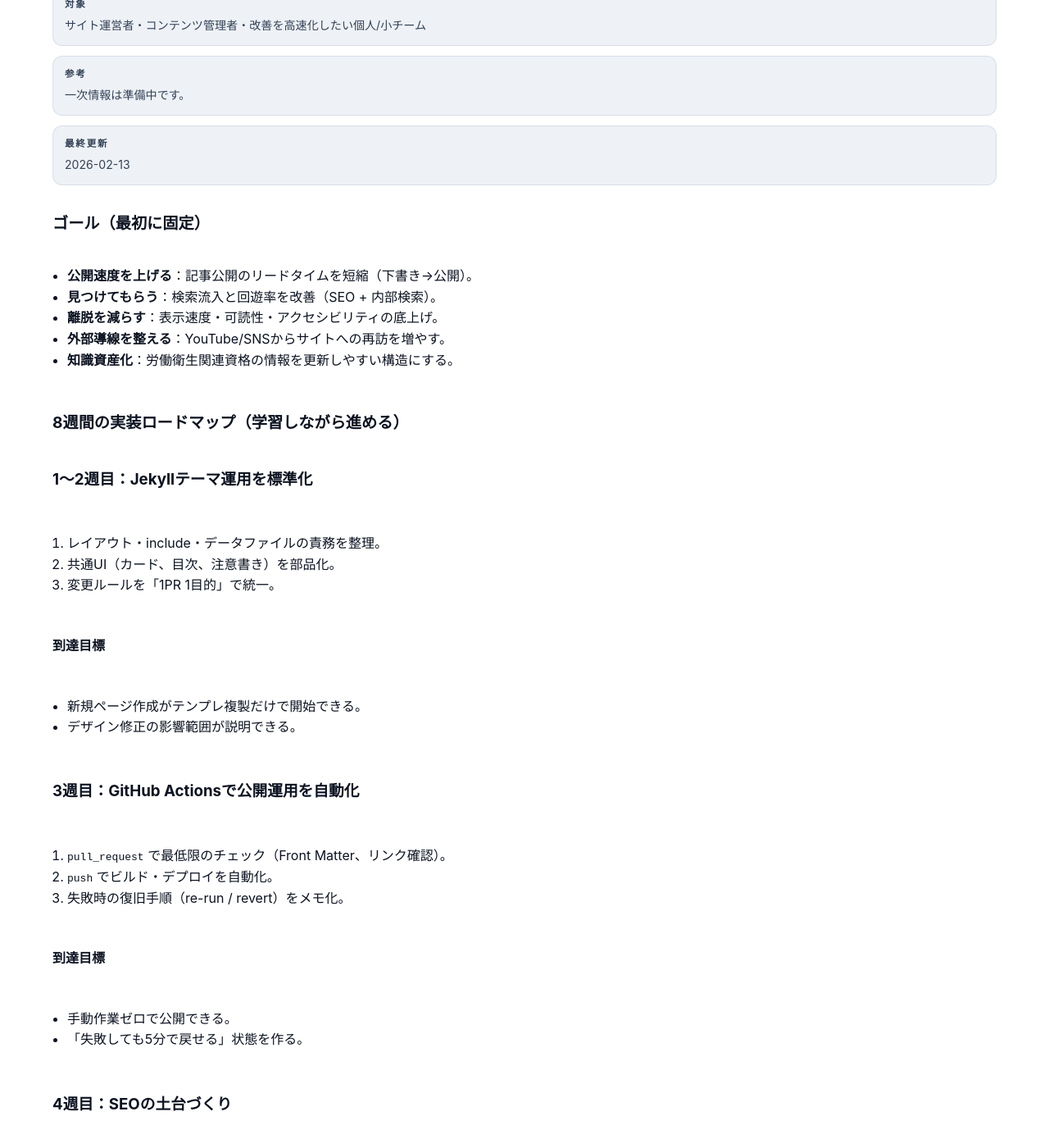
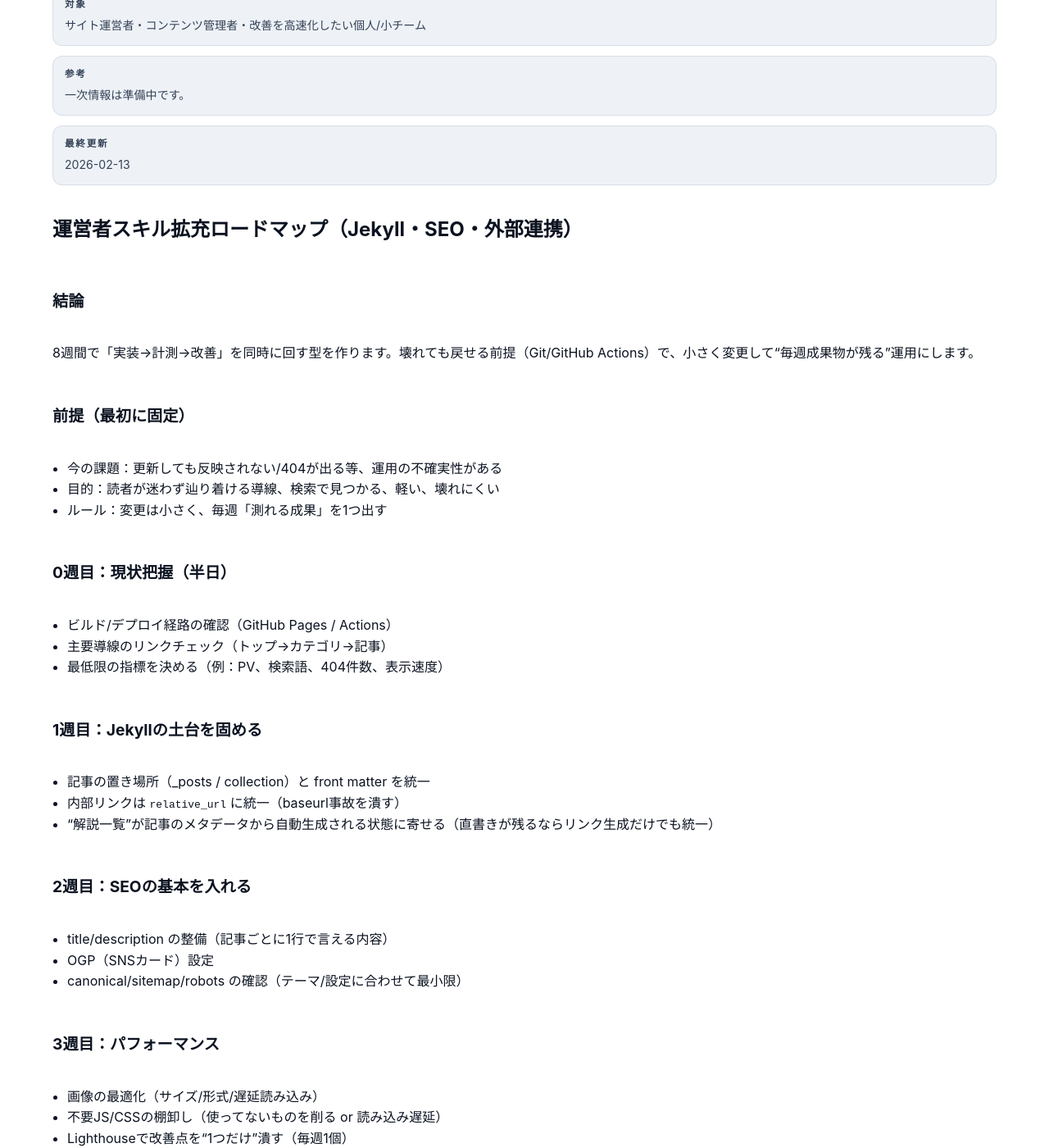
Before and after one commit to rodoeisei-lab/rodoeisei-lab, a Jekyll site: the page built from _guides/operator-skill-expansion-roadmap.md, in a window 1280 px wide and 1400 px high, scrolled down 474 px. Shown: the whole window at 82% size. Built offline with Jekyll 4.4.1, drawn with Linux system fonts in a browser that asks for light colours; some of the changed text lies outside the part shown.

Commit message:
Fix guide card links for baseurl and complete two guide articles

```diff
--- a/_guides/operator-skill-expansion-roadmap.md
+++ b/_guides/operator-skill-expansion-roadmap.md
@@ -1,7 +1,7 @@
 ---
 layout: article
 title: 運営者スキル拡充ロードマップ（Jekyll・SEO・外部連携）
-description: 小さく試して高速に改善するために、Jekyllテーマ運用、GitHub Actions、SEO/WCAG 2.2、パフォーマンス、検索、SNS・YouTube連携、資格情報整理を一気通貫で学ぶ実践計画。
+description: 小さく試して高速に改善するために、Jekyllテーマ運用、GitHub Actions、SEO/WCAG 2.2、パフォーマンス、検索、SNS・外部導線連携を一気通貫で学ぶ実践計画。
 summary: 8週間で運営スキルを拡張する実践ロードマップ。<br>実装・計測・改善を同時に進める。<br>壊れても戻せる前提で、スピード優先の運用設計へ。
 category: Guides
 level: 実務
@@ -24,116 +24,85 @@
 lead: 「壊れても戻せる」運用を前提に、学習と実装を同時進行するための短期集中プランです。
 ---
 
-## ゴール（最初に固定）
+# 運営者スキル拡充ロードマップ（Jekyll・SEO・外部連携）
 
-- **公開速度を上げる**：記事公開のリードタイムを短縮（下書き→公開）。
-- **見つけてもらう**：検索流入と回遊率を改善（SEO + 内部検索）。
-- **離脱を減らす**：表示速度・可読性・アクセシビリティの底上げ。
-- **外部導線を整える**：YouTube/SNSからサイトへの再訪を増やす。
-- **知識資産化**：労働衛生関連資格の情報を更新しやすい構造にする。
+## 結論
+8週間で「実装→計測→改善」を同時に回す型を作ります。壊れても戻せる前提（Git/GitHub Actions）で、小さく変更して“毎週成果物が残る”運用にします。
 
-## 8週間の実装ロードマップ（学習しながら進める）
+## 前提（最初に固定）
+- 今の課題：更新しても反映されない/404が出る等、運用の不確実性がある
+- 目的：読者が迷わず辿り着ける導線、検索で見つかる、軽い、壊れにくい
+- ルール：変更は小さく、毎週「測れる成果」を1つ出す
 
-### 1〜2週目：Jekyllテーマ運用を標準化
+## 0週目：現状把握（半日）
+- ビルド/デプロイ経路の確認（GitHub Pages / Actions）
+- 主要導線のリンクチェック（トップ→カテゴリ→記事）
+- 最低限の指標を決める（例：PV、検索語、404件数、表示速度）
 
-1. レイアウト・include・データファイルの責務を整理。
-2. 共通UI（カード、目次、注意書き）を部品化。
-3. 変更ルールを「1PR 1目的」で統一。
+## 1週目：Jekyllの土台を固める
+- 記事の置き場所（_posts / collection）と front matter を統一
+- 内部リンクは `relative_url` に統一（baseurl事故を潰す）
+- “解説一覧”が記事のメタデータから自動生成される状態に寄せる（直書きが残るならリンク生成だけでも統一）
 
-**到達目標**
-- 新規ページ作成がテンプレ複製だけで開始できる。
-- デザイン修正の影響範囲が説明できる。
+## 2週目：SEOの基本を入れる
+- title/description の整備（記事ごとに1行で言える内容）
+- OGP（SNSカード）設定
+- canonical/sitemap/robots の確認（テーマ/設定に合わせて最小限）
 
-### 3週目：GitHub Actionsで公開運用を自動化
+## 3週目：パフォーマンス
+- 画像の最適化（サイズ/形式/遅延読み込み）
+- 不要JS/CSSの棚卸し（使ってないものを削る or 読み込み遅延）
+- Lighthouseで改善点を“1つだけ”潰す（毎週1個）
 
-1. `pull_request` で最低限のチェック（Front Matter、リンク確認）。
-2. `push` でビルド・デプロイを自動化。
-3. 失敗時の復旧手順（re-run / revert）をメモ化。
+## 4週目：WCAG（アクセシビリティ）
+- コントラスト、フォーカス、見出し構造、代替テキストの最低限
+- iOS Safariで崩れる箇所の再現と修正（CSSの優先度/フォント/折返し）
 
-**到達目標**
-- 手動作業ゼロで公開できる。
-- 「失敗しても5分で戻せる」状態を作る。
+## 5週目：サイト内検索（Algolia等）
+- 既存の検索があるなら “壊れない運用” に寄せる（インデックス更新/対象範囲）
+- 無いなら、導入コストが低い方式を選定して最小導入（検索窓→結果表示）
 
-### 4週目：SEOの土台づくり
+## 6週目：外部連携（問い合わせ/要望の受け口）
+- Googleフォーム等の導線を固定（トップ/記事末尾）
+- 収集項目を絞る（要望・困りごと・業種程度）
+- スパム対策の最小（必須項目/説明/送信後メッセージ）
 
-1. タイトル・description・見出し構造をテンプレ化。
-2. 構造化データ（Article / Breadcrumb）を追加。
-3. サイトマップ・canonical・内部リンク方針を統一。
+## 7週目：GitHub Actionsで自動チェック
+- PR/Pushで build が通るか自動確認
+- リンク切れ（内部/外部）のチェック（可能なら）
+- 失敗時に原因が分かるログ（ここが運用の寿命を伸ばす）
 
-**到達目標**
-- 新規記事のSEO初期品質が自動で揃う。
-- 検索意図ごとの導線（入門/実務/比較）を設計できる。
+## 8週目：運用ルーチン化
+- 週1の更新テンプレ（ネタ→下書き→公開→告知→改善）
+- 404/検索語/人気記事から、次の1本を決める仕組み
 
-### 5週目：WCAG 2.2準拠を優先度順で対応
+## チェックリスト（週次）
+- [ ] 今週の改善テーマを1つに絞った
+- [ ] 変更は小さなPRに分けて差分を追える形にした
+- [ ] 実装後に指標（404/PV/検索語/速度）を1つ以上確認した
+- [ ] 失敗時の戻し方（revert手順）を残した
 
-1. キーボード操作（フォーカス可視化、tab順）を確認。
-2. 色コントラスト、代替テキスト、フォームラベルを整備。
-3. 読み上げを意識して見出し階層とリンク文言を修正。
+## 週間成果物（Definition of Done）
+- 毎週1つ “ユーザーが体感できる改善” を出す（例：404が消えた、読み込みが速くなった、検索で見つかる等）
+- 変更は小さく、戻せる（差分が追える）
 
-**到達目標**
-- 主要ページで「読める・操作できる・迷わない」を担保。
-- 改善項目をチェックリスト化し、記事公開前に確認できる。
+## よくある落とし穴
+- 改善項目を同時に増やしすぎて、効いた施策が分からなくなる
+- 計測より実装を優先し、成果の判断が感覚頼みになる
+- 404や内部リンクの修正を後回しにして回遊率を落とす
+- 更新ルールが属人化し、担当不在で運用が止まる
 
-### 6週目：パフォーマンス最適化
-
-1. 画像の圧縮・サイズ最適化・遅延読み込み。
-2. CSS/JSの不要コード削減（使っていない機能を外す）。
-3. Core Web Vitals（LCP/CLS/INP）を毎週記録。
-
-**到達目標**
-- 体感速度の悪いページを特定し、優先順位をつけて改善できる。
-
-### 7週目：検索機能（Algolia等）を導入
-
-1. 検索対象の設計（タイトル、タグ、要約、本文の重み付け）。
-2. Algoliaインデックス更新をActionsに組み込む。
-3. 検索ゼロ件時の導線（関連記事・人気タグ）を準備。
-
-**到達目標**
-- 「探せない」離脱を減らし、深いページまで回遊させる。
-
-### 8週目：外部連携と資格情報整理を一本化
-
-1. **YouTube連携**：動画説明欄と固定コメントにサイト導線を統一。
-2. **SNS運用**：投稿テンプレ（要点3行 + CTA）を作成。
-3. **資格情報整理**：試験日程・受験要件・更新頻度を表形式で管理。
-
-**到達目標**
-- 発信チャネルごとの役割が明確になり、更新が継続しやすい。
-
-## 実行テンプレ（毎週この形で回す）
-
-1. **追加**：改善案を3件だけ選ぶ。
-2. **実装**：1件ずつ小さく反映。
-3. **計測**：PV、検索流入、直帰率、CV（問い合わせ/回遊）を確認。
-4. **継続判断**：効いた施策だけ残す。
-
-> ポイントは「完璧化」ではなく「改善の回転数」です。壊れたら戻す、効かなければ捨てる、を前提に進めます。
-
-## 管理しやすい情報設計（資格情報向け）
-
-資格情報は記事本文に埋め込み過ぎず、次の単位で管理すると更新しやすくなります。
-
-- 資格名
-- 対象者
-- 主な出題領域
-- 申込期間
-- 試験日
-- 必要実務経験
-- 参照先URL（公式）
-- 最終確認日
-
-この形式で管理すれば、制度変更があっても差分更新だけで済みます。
-
-## 次アクション（今日から着手）
-
-- 今週は「Actions最小自動化 + SEOテンプレ化」だけに集中。
-- 来週は「WCAG 2.2チェック + 画像最適化」を実装。
-- 3週目に「Algolia導入 + YouTube/SNS導線の統一」を完了。
+## 運用テンプレ（記事更新時の記録例）
+- 変更日：
+- 変更対象ページ：
+- 変更内容（1行）：
+- 影響範囲（導線/SEO/表示速度など）：
+- 実施した確認（リンク/表示/計測）：
+- 結果：
+- 次回アクション：
 
 ## 関連ページ
-
-- [解説一覧に戻る]({{ "/guides/" | relative_url }})
-- [学習ハブ]({{ "/learn/" | relative_url }})
-- [動画一覧]({{ "/videos/" | relative_url }})
-- [資格対策]({{ "/licenses/" | relative_url }})
+- [解説一覧に戻る]({{ '/guides/' | relative_url }})
+- [アップデート一覧]({{ '/updates/' | relative_url }})
+- [学習ハブ]({{ '/learn/' | relative_url }})
+- [SNSリンク集]({{ '/sns/' | relative_url }})
--- a/_includes/guide_card.html
+++ b/_includes/guide_card.html
@@ -23,7 +23,7 @@
 {% assign meta = meta | strip %}
 {% assign link_url = nil %}
 {% if guide.status != "wip" %}
-  {% assign link_url = guide.url | relative_url %}
+  {% assign link_url = guide.url %}
 {% endif %}
 {% include list-card.html
   class="guide-card"
```
Also changed, not shown: _guides/fit-test.md (+56 -25 lines).
